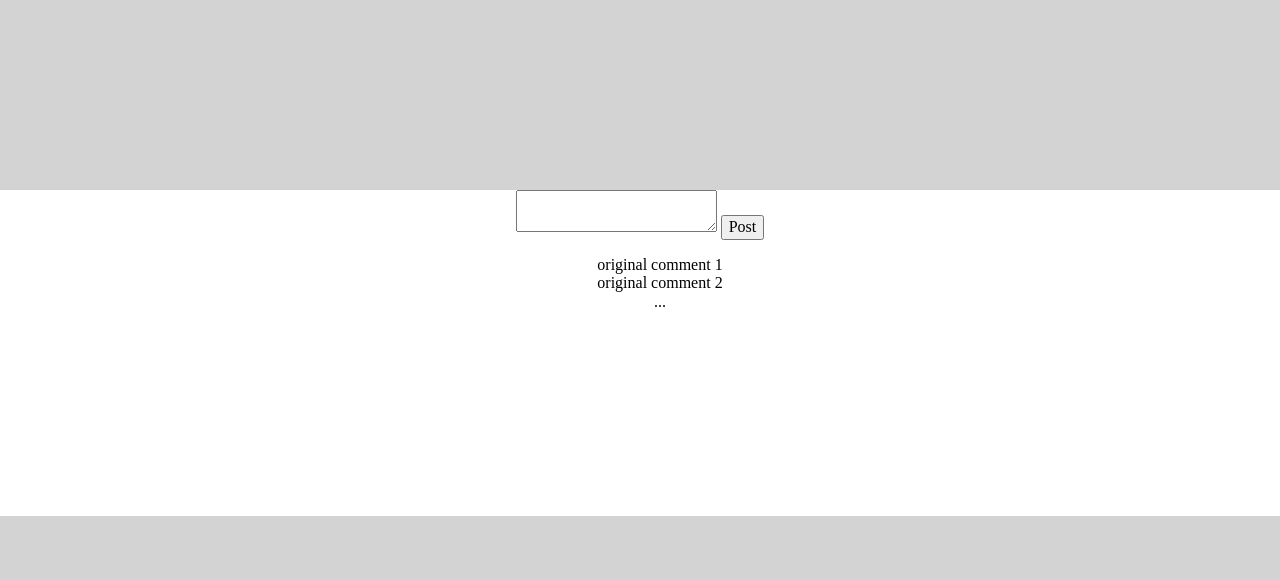
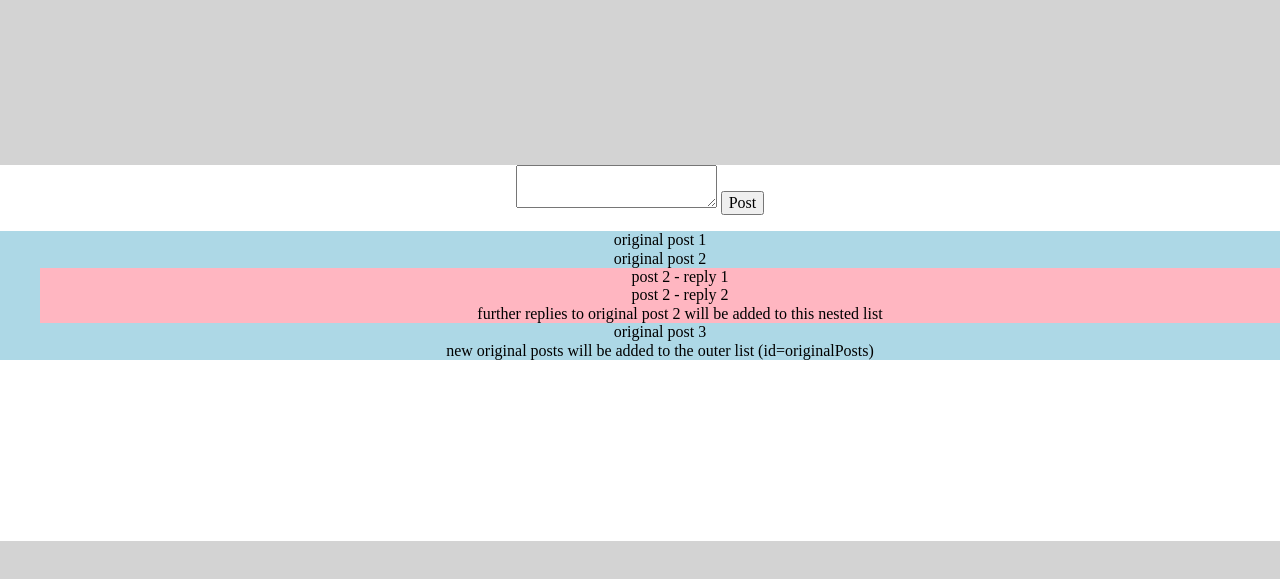
Before and after one commit to cxs505/Totally_Legit_Twitter, a plain HTML site: page Client/index.html in a window 1280 px wide. Shown: the part 79-658 px from the top of the page. Drawn offline with nearby package versions, Linux system fonts and the light colour scheme.

Commit message:
added a nested list for replies inside each original post list

```diff
--- a/Client/index.html
+++ b/Client/index.html
@@ -20,10 +20,18 @@
             </form>
         </div>
         <div id="timeline">
-            <ul>
-                <li>original comment 1</li>
-                <li>original comment 2</li>
-                <li>...</li>
+            <ul id="originalPosts">
+                <li>original post 1</li>
+                <li>original post 2</li>
+                <li>
+                    <ul id="replyThread">
+                        <li> post 2 - reply 1</li>
+                        <li> post 2 - reply 2</li>
+                        <li> further replies to original post 2 will be added to this nested list</li>
+                    </ul>
+                </li>
+                <li> original post 3</li>
+                <li> new original posts will be added to the outer list (id=originalPosts)</li>
             </ul>
         </div>
     </main>
--- a/Client/style.css
+++ b/Client/style.css
@@ -25,6 +25,14 @@ li {
     list-style: none;
 }
 
+#originalPosts {
+    background-color: lightblue;
+}
+
+#replyThread {
+    background-color: lightpink;
+}
+
 footer {
     position: sticky;
     bottom: auto;
```
